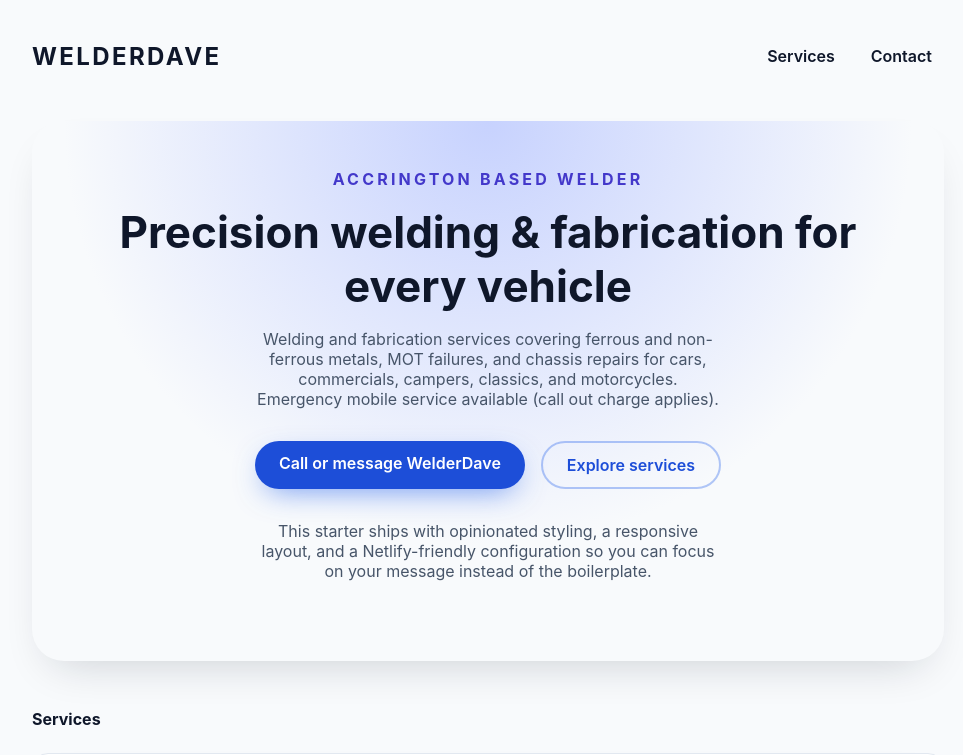
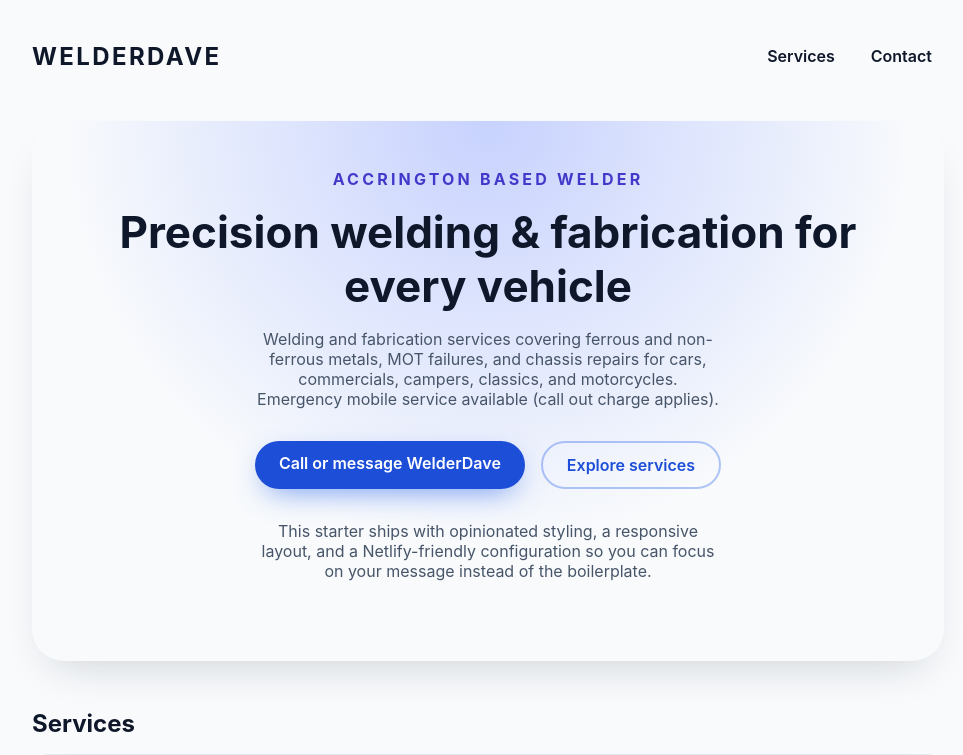
Before and after one commit to jenkinchris11/WelderDave, a Vue app in the folder vue-netlify/: page / in a window 1280 px wide. Shown: the top 755 px of the page, without its empty margins (152-1115 px from the left). Built offline with nearby package versions, Linux system fonts and the light colour scheme.

Commit message:
Update FeatureGrid.vue

```diff
--- a/vue-netlify/src/components/FeatureGrid.vue
+++ b/vue-netlify/src/components/FeatureGrid.vue
@@ -29,7 +29,7 @@ const features = [
 
 <template>
   <section class="feature-grid">
-    <h4>Services</h4>
+    <h1>Services</h1>
     <div class="grid">
       <article v-for="feature in features" :key="feature.title">
         <h4>{{ feature.title }}</h4>
```
